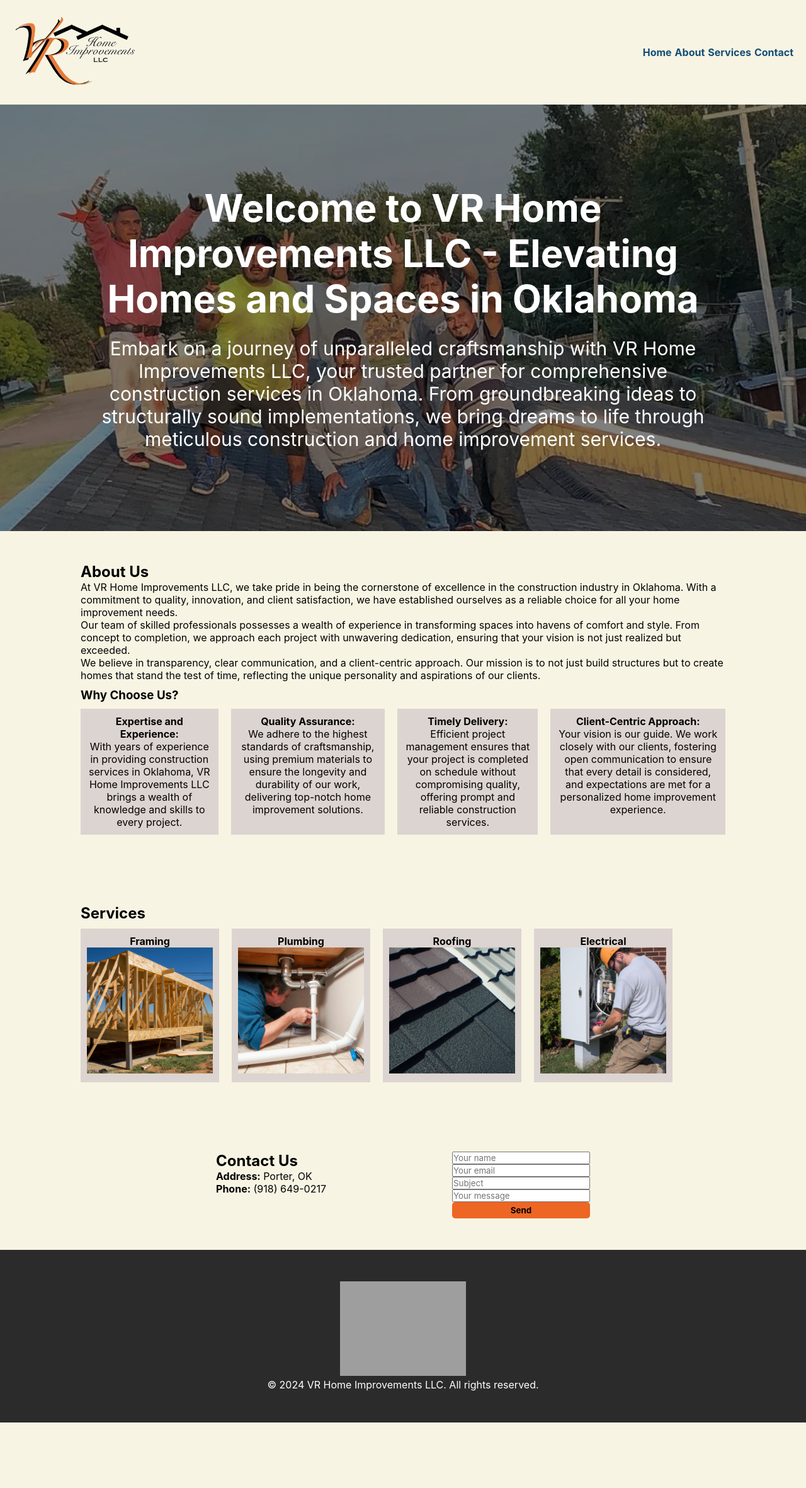
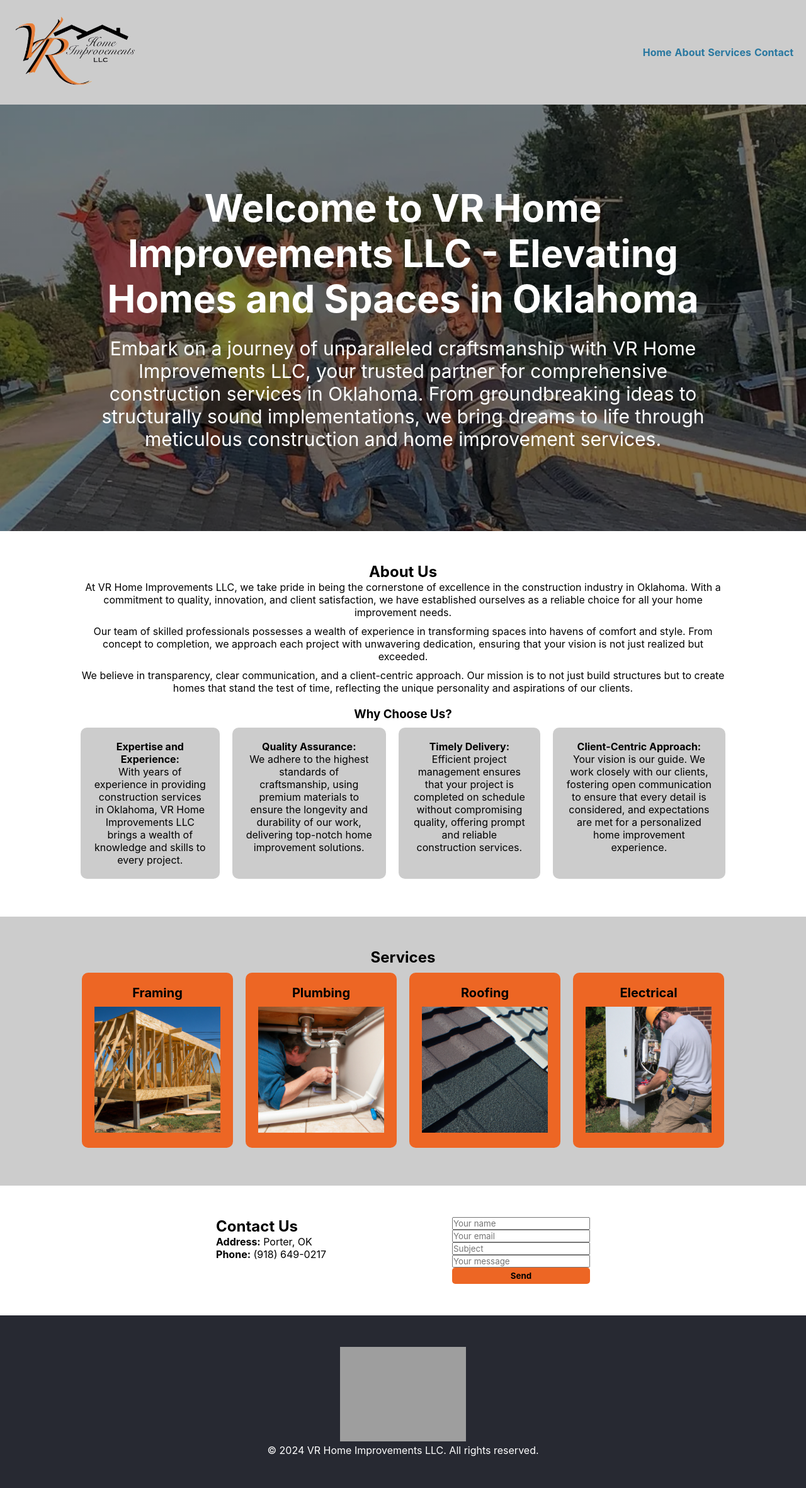
Before and after one commit to TommyPhelps/VRHomeImprovementsLLC-Site, a PHP site: page / in a window 1280 px wide. Shown: the whole page at 63% size. Before the commit the page ends 2258 px from the top, so only its background shows below. Run offline with PHP 8.4, Linux system fonts and the light colour scheme; grey boxes are pictures that could not be loaded.

Commit message:
Various changes

```diff
--- a/styles.css
+++ b/styles.css
@@ -5,15 +5,11 @@
     box-sizing: border-box;
 }
 
-html {
-    background-color: #F8F4E3;
-    height: 100%
-}
-
 body {
     display: flex;
     flex-direction: column;
     min-height: 100vh;
+    background-color: #FFFFFF;
 }
 
 nav {
@@ -22,6 +18,7 @@ nav {
     align-items: center;
     min-width: 100%;
     padding: 20px;
+    background-color: #CCCCCC;
 }
 
 nav > div {
@@ -34,7 +31,7 @@ nav > div {
 }
 
 a {
-    color: #124E78;
+    color: #2978A0;
     font-weight: bold;
     text-decoration: none;
 }
@@ -64,10 +61,18 @@ img {
 
 .about {
     padding: 50px 10%;
+    display: flex;
+    flex-direction: column;
+    align-items: center;
+    text-align: center;
 }
 
 .about > div > h3 {
     padding: 10px 0 0;
+}
+
+.about > div > p {
+    margin-bottom: 10px;
 }
 
 .about > div > ul {
@@ -80,8 +85,9 @@ img {
 }
 
 .about > div > ul > div {
-    padding: 10px;
-    background-color: #DCD4D0;
+    padding: 20px;
+    background-color: #CCCCCC;
+    border-radius: 10px;
 }
 
 .about > div > ul > div > li {
@@ -89,7 +95,11 @@ img {
 }
 
 .services {
+    display: flex;
+    flex-direction: column;
     padding: 50px 10%;
+    background-color: #CCCCCC;
+    align-items: center;
 }
 
 .services > ul {
@@ -102,12 +112,15 @@ img {
 }
 
 .services > ul > div {
-    padding: 10px;
-    background-color: #DCD4D0;
+    padding: 20px;
+    background-color: #ED6624;
+    border-radius: 10px;
 }
 
 .services > ul > div > li {
     font-weight: bold;
+    font-size: 20px;
+    margin-bottom: 10px;
 }
 
 main > div {
@@ -136,7 +149,7 @@ footer {
     padding: 50px 0;
     text-align: center;
     color: white;
-    background-color: #2A2B2A;
+    background-color: #272932;
 }
 
 .social-links > a {
```
